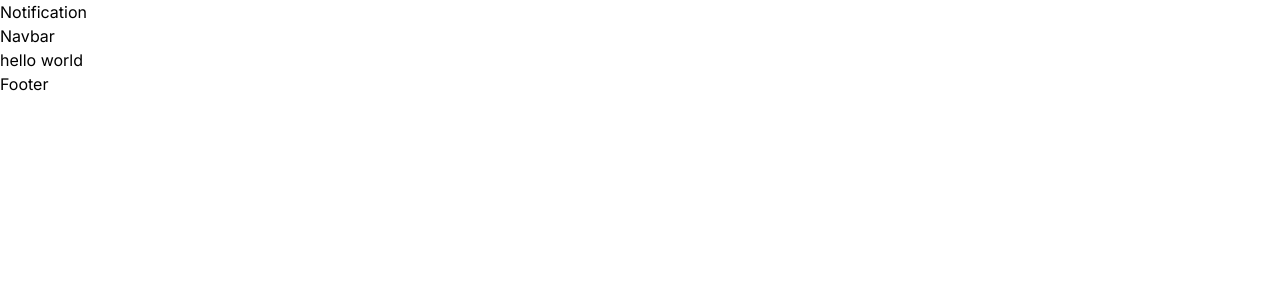
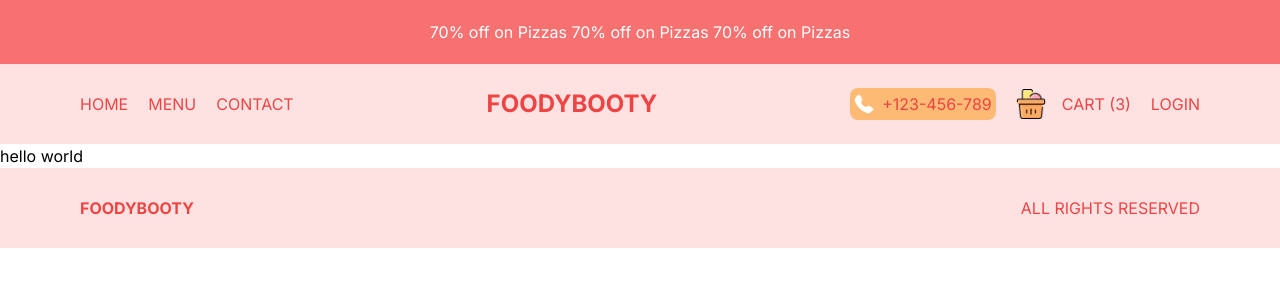
Before and after one commit to Tanushmaurya018/Restaurant-Food-Delivery-App, a Next.js app: page / in a window 1280 px wide. Shown: the top 300 px of the page. Built offline with nearby package versions, Linux system fonts and the light colour scheme.

Commit message:
Designed responsive navbar and footer

```diff
--- a/src/app/menu/page.tsx
+++ b/src/app/menu/page.tsx
@@ -1,9 +1,9 @@
 import React from 'react'
 
-const page = () => {
+const Menu = () => {
   return (
     <div>page</div>
   )
 }
 
-export default page
+export default Menu
--- /dev/null
+++ b/src/components/CartIcon.tsx
@@ -0,0 +1,16 @@
+import Image from 'next/image'
+import Link from 'next/link'
+import React from 'react'
+
+const CartIcon = () => {
+  return (
+    <Link href="/cart">
+    <div className='flex relative justify-center items-center text-3xl md:text-base gap-4'>
+        <Image src="/cart.png" alt='' width={30} height={30}/>
+        <h1>Cart (3)</h1>
+    </div>
+    </Link>
+  )
+}
+
+export default CartIcon
--- a/src/components/Footer.tsx
+++ b/src/components/Footer.tsx
@@ -1,8 +1,13 @@
+import Link from 'next/link'
 import React from 'react'
 
 const Footer = () => {
   return (
-    <div>Footer</div>
+    <div className=" flex h-16 md:h-20 bg-red-100 text-red-500 justify-between items-center py-2 px-2 md:px-5 lg:px-20 uppercase">
+      <Link href="/" className='font-bold'>Foodybooty</Link>
+      <span>All Rights Reserved</span>
+
+    </div>
   )
 }
 
--- /dev/null
+++ b/src/components/Menu.tsx
@@ -0,0 +1,53 @@
+"use client";
+
+import Image from "next/image";
+import Link from "next/link";
+import React, { useState } from "react";
+import CartIcon from "./CartIcon";
+
+const links = [
+  { id: 1, title: "Homepage", url: "/" },
+  { id: 2, title: "Menu", url: "/menu" },
+  { id: 3, title: "Working Hours", url: "/" },
+  { id: 4, title: "Contact", url: "/" },
+];
+
+const user = false;
+const Menu = () => {
+  const [open, setOpen] = useState(false);
+  function changeOpen() {
+    setOpen(!open);
+    // console.log(open)
+  }
+  return (
+    <div>
+      <Image
+        src={!open ? "/open.png" : "/close.png"}
+        height={20}
+        width={20}
+        alt=""
+        onClick={changeOpen}
+      />
+      {open && (
+        <div className="absolute left-0 top-32 bg-red-500 w-full h-[calc(100vh-8rem)]">
+          <div className="flex flex-col gap-10 text-center items-center justify-center h-full text-white text-3xl">
+            {links.map((link) => {
+              return (
+                <Link href={link.url} key={link.id} onClick={changeOpen}>
+                  {link.title}
+                </Link>
+              );
+            })}
+            <Link href={user ? "/order" : "/login"} onClick={changeOpen}>
+              {user ? "Orders" : "Login"}
+            </Link>
+            <Link href="/cart" onClick={changeOpen}><CartIcon/></Link>
+          </div>
+
+        </div>
+      )}
+    </div>
+  );
+};
+
+export default Menu;
--- a/src/components/Navbar.tsx
+++ b/src/components/Navbar.tsx
@@ -1,9 +1,39 @@
-import React from 'react'
-
+import Image from "next/image";
+import React from "react";
+import Menu from "./Menu";
+import Link from "next/link";
+import CartIcon from "./CartIcon";
+const user = false;
 const Navbar = () => {
   return (
-    <div>Navbar</div>
-  )
-}
+    <div className=" flex h-16 md:h-20 bg-red-100 text-red-500 justify-between items-center py-2 px-2 md:px-5 lg:px-20 uppercase">
+      <div className="hidden md:flex gap-5">
+        <Link href="/">Home</Link>
+        <Link href="/menu">Menu</Link>
+        <Link href="/">Contact</Link>
+      </div>
 
-export default Navbar
+      <div className="text-xl md:text-2xl">
+        <Link href="/" className='font-bold'>FoodyBooty</Link>
+      </div>
+
+      <div className="hidden md:flex items-center gap-5">
+        <div className="md:absolute top-2 right-2 lg:static flex gap-2 items-center justify-center bg-orange-300 rounded-lg p-1">
+          <Image src="/phone.png" alt="" width={20} height={20}/>
+          <span>+123-456-789</span>
+        </div>
+        <CartIcon/>
+
+        <Link href={user ? "/order" : "/login"}>
+          {user ? "Orders" : "Login"}
+        </Link>
+      </div>
+
+      <div className="md:hidden">
+        <Menu />
+      </div>
+    </div>
+  );
+};
+
+export default Navbar;
--- a/src/components/Notification.tsx
+++ b/src/components/Notification.tsx
@@ -2,7 +2,9 @@ import React from 'react'
 
 const Notification = () => {
   return (
-    <div>Notification</div>
+    <div className='flex justify-center items-center text-white text-center text-sm md:text-base h-16 px-4 bg-red-400'>
+     70% off on Pizzas 70% off on Pizzas 70% off on Pizzas
+    </div>
   )
 }
 
```
